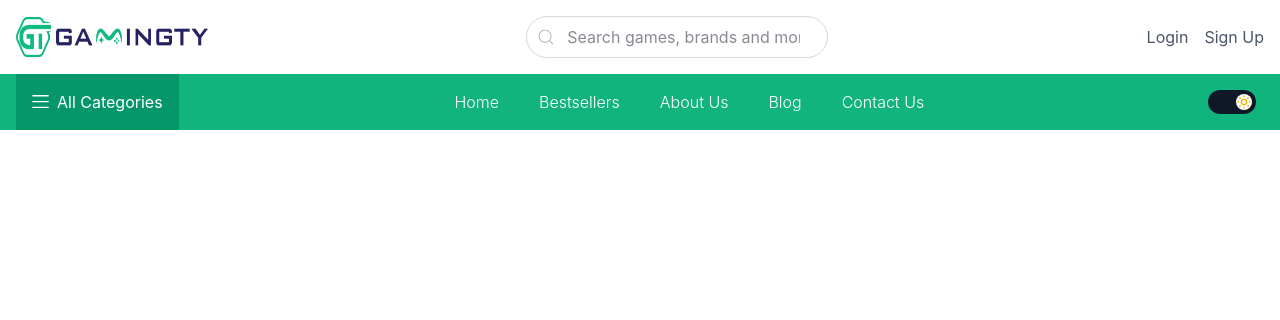
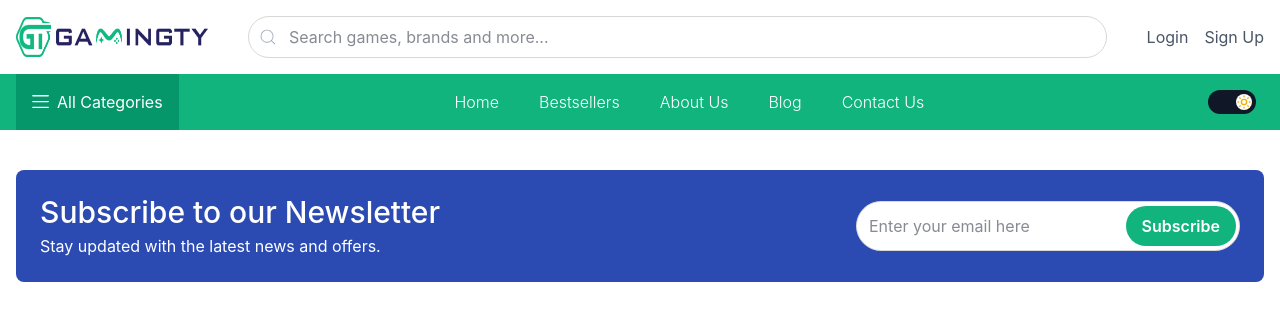
Before and after one commit to Gigapixe/gamingty-client, a Next.js app: page / in a window 1280 px wide. Shown: the top 320 px of the page. Built offline with nearby package versions, Linux system fonts and the light colour scheme.

Commit message:
Add Footer and Newsletter components; update Header layout and Input import

```diff
--- a/app/(group-with-nav)/layout.tsx
+++ b/app/(group-with-nav)/layout.tsx
@@ -1,3 +1,4 @@
+import Footer from "@/components/shared/footer/Footer";
 import Header from "@/components/shared/header/Header";
 
 export default function GroupLayout({
@@ -9,6 +10,7 @@ export default function GroupLayout({
     <div>
       <Header />
       <main>{children}</main>
+      <Footer />
     </div>
   );
 }
--- /dev/null
+++ b/components/shared/footer/Footer.tsx
@@ -0,0 +1,9 @@
+import Newsletter from "./Newsletter";
+
+export default function Footer() {
+  return (
+    <div>
+      <Newsletter />
+    </div>
+  );
+}
--- /dev/null
+++ b/components/shared/footer/Newsletter.tsx
@@ -0,0 +1,142 @@
+"use client";
+
+import { useEffect, useState } from "react";
+import { useTranslations } from "next-intl";
+import Input from "@/components/ui/Input";
+import Button from "@/components/ui/Button";
+
+export default function Newsletter() {
+  const [email, setEmail] = useState("");
+  const [loading, setLoading] = useState(false);
+  // const t = useTranslations("newsletter");
+
+  const [error, setError] = useState("");
+  const [success, setSuccess] = useState("");
+  // api messages (we translate them client-side with Google)
+  const [apiError, setApiError] = useState("");
+  const [apiSuccess, setApiSuccess] = useState("");
+
+  // const { text: translatedApiError } = useDynamicTranslation(apiError);
+  // const { text: translatedApiSuccess } = useDynamicTranslation(apiSuccess);
+
+  useEffect(() => {
+    if (error || success || apiError || apiSuccess) {
+      const timer = setTimeout(() => {
+        setError("");
+        setSuccess("");
+        setApiError("");
+        setApiSuccess("");
+      }, 5000);
+      return () => clearTimeout(timer);
+    }
+  }, [error, success, apiError, apiSuccess]);
+
+  const handleSubscribe = async (e: React.FormEvent<HTMLFormElement>) => {
+    e.preventDefault();
+    if (!email.trim()) {
+      setError("Invalid Email");
+      setApiError("");
+      setApiSuccess("");
+      return;
+    }
+    setLoading(true);
+    setError("");
+    setSuccess("");
+    // try {
+
+    //   const resp: any = await newsLetterSubscribe(email);
+
+    //   const ok =
+    //     resp?.success === true ||
+    //     resp?.statusCode === 200 ||
+    //     resp?.status === true;
+    //   if (ok) {
+    //     if (resp?.message) {
+    //       setApiSuccess(resp.message);
+    //     } else {
+    //       setSuccess(t("successDefault"));
+    //     }
+    //     setEmail("");
+    //   } else {
+    //     if (resp?.message) {
+    //       setApiError(resp.message);
+    //     } else {
+    //       setError(t("failureDefault"));
+    //     }
+    //   }
+    // } catch (err) {
+    //   console.error("Subscription error:", err);
+    //   const msg = (err as any)?.message || t("genericError");
+    //   setApiError(msg);
+    // } finally {
+    //   setLoading(false);
+    // }
+  };
+  return (
+    <div className="py-10 container mx-auto">
+      <div className="bg-secondary text-white p-6 rounded-lg flex flex-col md:flex-row justify-between items-center gap-4 ">
+        <div>
+          <h1 className="text-xl lg:text-3xl font-medium">
+            Subscribe to our Newsletter
+          </h1>
+          <p className="text-sm lg:text-base mt-1 max-w-md">
+            Stay updated with the latest news and offers.
+          </p>
+        </div>
+        <form
+          onSubmit={handleSubscribe}
+          className="flex items-center gap-2 w-full md:w-auto relative"
+        >
+          <div className="relative w-full md:min-w-96">
+            {/* <input
+            type="email"
+            value={email}
+            onChange={(e) => setEmail(e.target.value)}
+            placeholder="Enter your email here"
+            className="w-full p-2 md:p-3 rounded-full text-black focus:outline-none focus:ring-2 focus:ring-emerald-400 transition-all"
+            required
+          /> */}
+            <Input
+              id="newsletter-email"
+              type="email"
+              value={email}
+              onChange={(e) => setEmail(e.target.value)}
+              placeholder="Enter your email here"
+              required
+              className="py-3 rounded-full"
+            />
+            <div className="absolute left-4 top-12">
+              {/* {apiError ? (
+                <p className="text-warning-dark text-sm mt-2">
+                  {translatedApiError}
+                </p>
+              ) : (
+                error && (
+                  <p className="text-warning-dark text-sm mt-2">{error}</p>
+                )
+              )}
+              {apiSuccess ? (
+                <p className="text-primary text-sm mt-2">
+                  {translatedApiSuccess}
+                </p>
+              ) : (
+                success && (
+                  <p className="text-primary text-sm mt-2">{success}</p>
+                )
+              )} */}
+            </div>
+          </div>
+          <Button
+            type="submit"
+            disabled={loading}
+            loading={loading}
+            loadingText="Submitting..."
+            className="absolute right-1 top-[5px]"
+          >
+            Subscribe
+          </Button>
+        </form>
+      </div>
+    </div>
+  );
+}
--- a/components/shared/header/Header.tsx
+++ b/components/shared/header/Header.tsx
@@ -10,18 +10,26 @@ export default function Header() {
   return (
     <nav className="sticky">
       <div className="container mx-auto">
-        <div className="flex items-center justify-between gap-4 py-4">
+        <div className="flex items-center justify-between gap-10 py-4">
           <FullLogo />
-          <Input
-            type="search"
-            placeholder="Search games, brands and more..."
-            className="grow"
-          />
+          <div className="flex-1">
+            <Input
+              type="search"
+              placeholder="Search games, brands and more..."
+              className="grow"
+            />
+          </div>
           <div className="flex items-center gap-4">
-            <Link href="/login" className="text-gray-600 hover:text-gray-800">
+            <Link
+              href="/auth/login"
+              className="text-gray-600 hover:text-gray-800"
+            >
               Login
             </Link>
-            <Link href="/signup" className="text-gray-600 hover:text-gray-800">
+            <Link
+              href="/auth/register"
+              className="text-gray-600 hover:text-gray-800"
+            >
               Sign Up
             </Link>
           </div>
--- a/components/ui/Input.tsx
+++ b/components/ui/Input.tsx
@@ -1,6 +1,6 @@
 "use client";
+import React, { useState } from "react";
 import SearchIcon from "@/public/icons/SearchIcon";
-import React, { useState } from "react";
 
 interface InputProps extends React.InputHTMLAttributes<HTMLInputElement> {
   id?: string;
```
